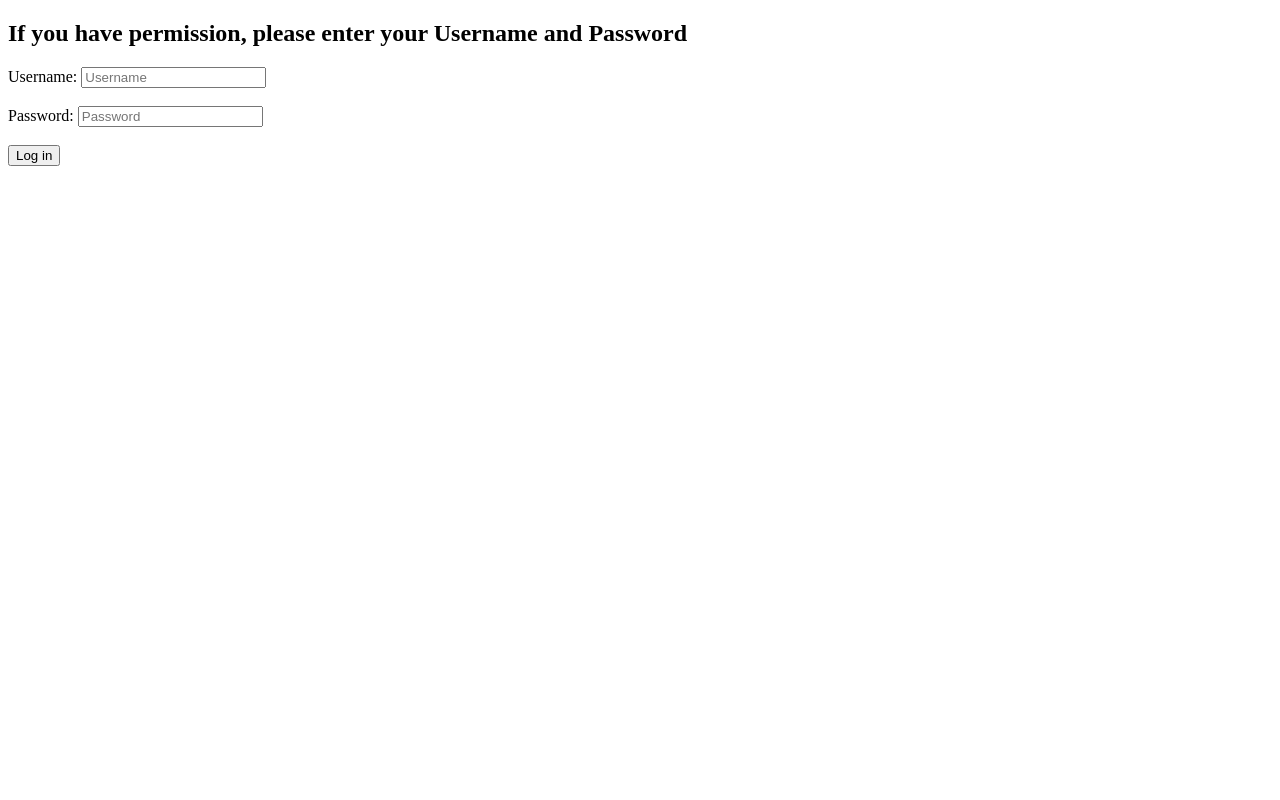
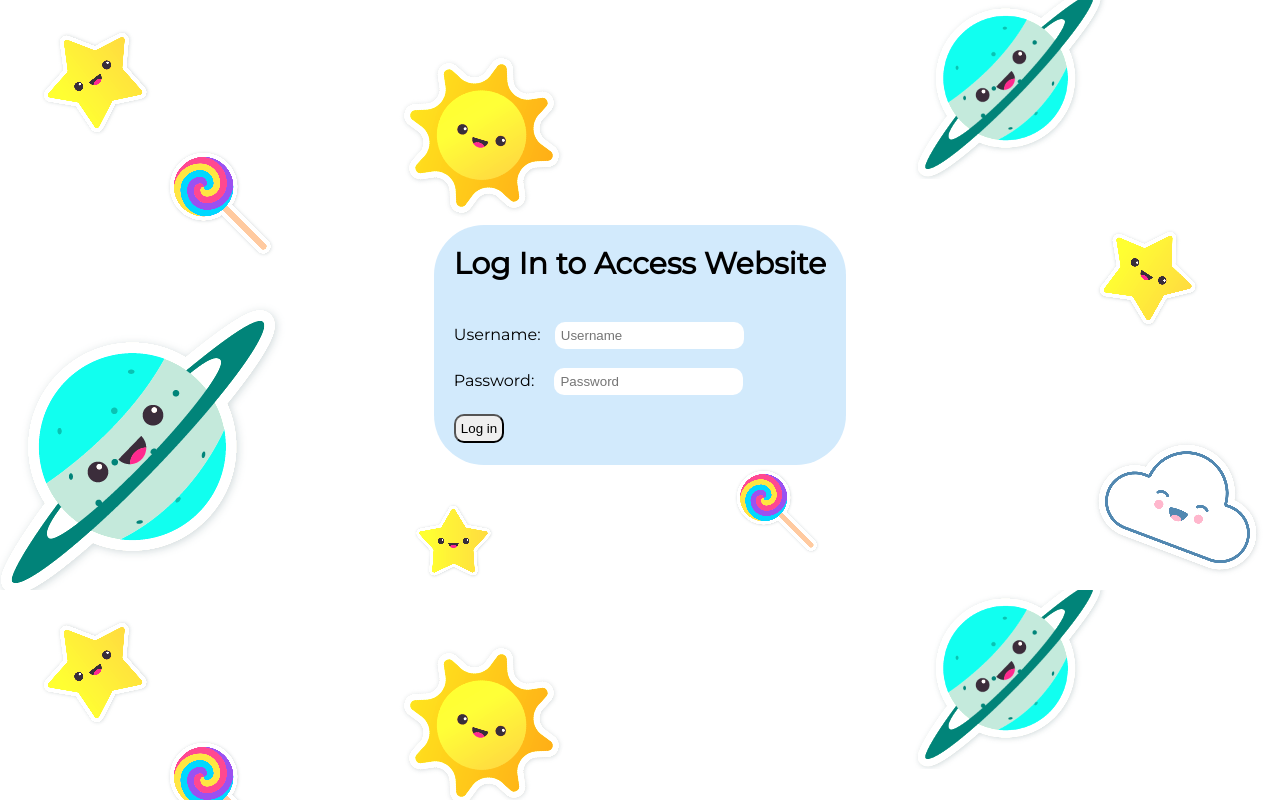
Before and after one commit to MichaelASC6/MichaelASC6.logIN, a plain HTML site: page index.html in a window 1280 px wide. Drawn offline with Linux system fonts and the light colour scheme.

Commit message:
css logIn

```diff
--- a/index.html
+++ b/index.html
@@ -5,22 +5,23 @@
     <meta name="viewport" content="width=device-width, initial-scale=1.0">
     <meta http-equiv="X-UA-Compatible" content="ie=edge">
     <link rel="stylesheet" href="logIn.css">
+    <link href="https://fonts.googleapis.com/css?family=Montserrat&display=swap" rel="stylesheet">
     <title>Log In Page</title>
 </head>
 <body>
     <div id="log_page">
 
             <div>
-                <h2>If you have permission, please enter your Username and Password</h2>
+                <h2>Log In to Access Website</h2>
             </div>
 
             <div>
                 <form id="the_form">
 
-                    Username: <input type="text" placeholder="Username" id="username_textbox">
+                    Username: <input type="text" placeholder="Username" id="username_textbox" class="boxes">
                     <br><br>
 
-                    Password: <input type="text" placeholder="Password" id="password_textbox">
+                    Password: <input type="text" placeholder="Password" id="password_textbox" class="boxes">
                     <br><br>
 
                     <button>Log in</button>
--- a/logIn.css
+++ b/logIn.css
@@ -1,3 +1,46 @@
 #intruder {
     display:none;
 }
+
+body {
+    position: relative;
+    display: flex;
+    justify-content: center;
+    background-image: url("images/background.png");
+    height: 590px;
+    margin: 0px;
+    font-family: 'Montserrat', sans-serif;
+}
+
+h2 {
+    margin: 0px 0px 40px 0px;
+    font-size: 30px;
+}
+
+#password_textbox {
+    margin-left: 16px;
+}
+
+.boxes {
+    margin-left: 10px;
+    border: 0px solid white;
+    border-radius: 10px;
+    padding: 6px;
+}
+
+button {
+    border-radius: 10px;
+    padding: 5px;
+}
+
+
+
+#log_page {
+    background-color: rgba(143, 202, 247, 0.4);
+    padding: 20px;
+    border-radius: 50px;
+    position: absolute;
+    top: 225px;
+    margin: 0px;
+    height: 200px;
+}
```
Also changed, not shown: images/background.jpg (added), images/background.png (added).
